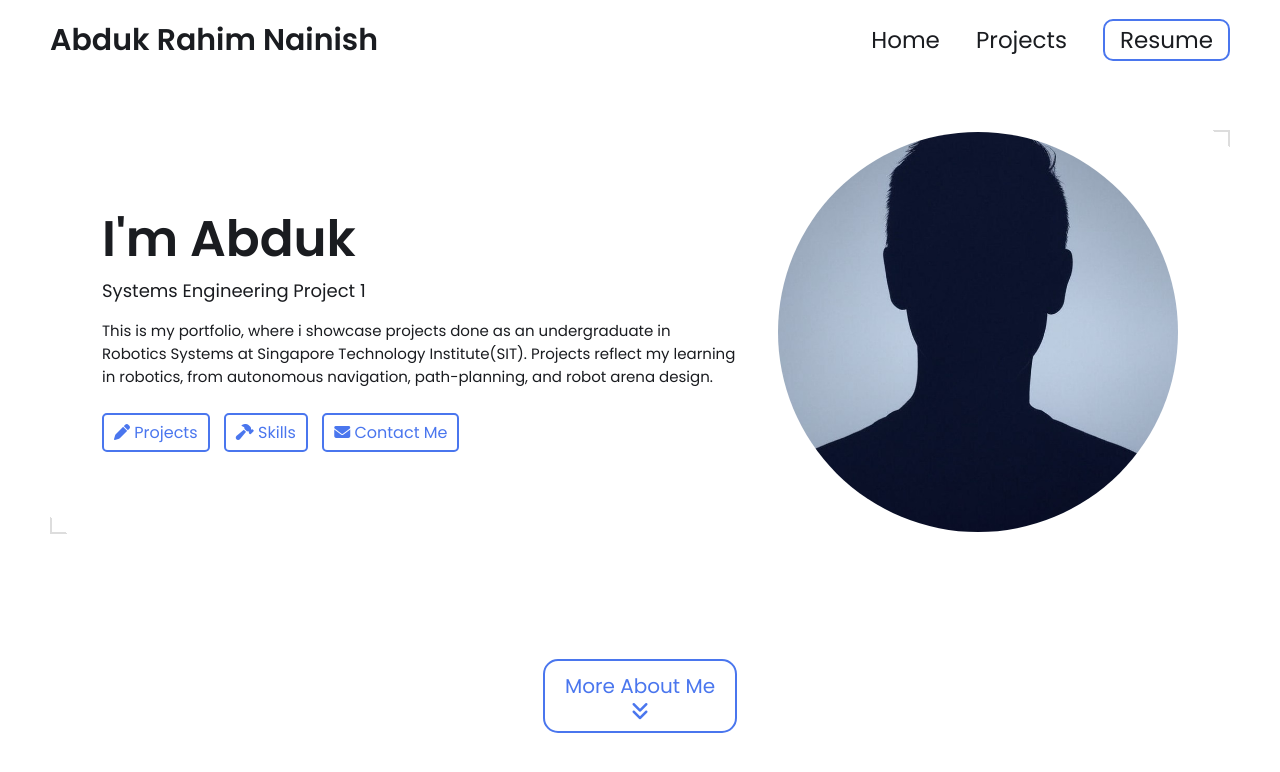
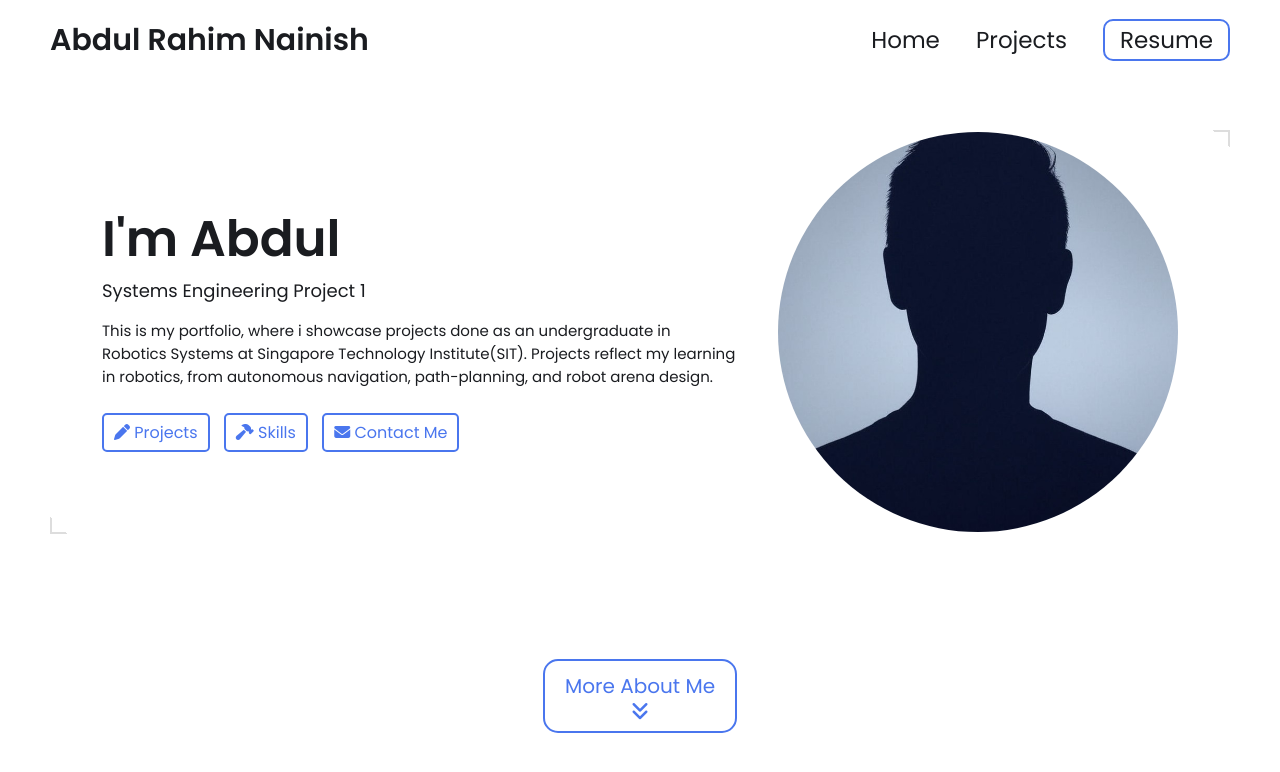
Before and after one commit to abdulrahimnainish/abdulrahimnainish.github.io, a Jekyll site: the page built from index.html, in a window 1280 px wide and 900 px high. Shown: the top 772 px of the window. Built offline with Jekyll 4.4.1, drawn with Linux system fonts in a browser that asks for light colours.

Commit message:
Update _config.yml

```diff
--- a/_config.yml
+++ b/_config.yml
@@ -12,7 +12,7 @@ title: Abdul Rahim Nainish 's Portfolio # This is what shows up in the tab of th
 
 
 # Hero Section
-name: Abduk Rahim Nainish
+name: Abdul Rahim Nainish
 headline: Systems Engineering Project 1
 description: >- # dont remove this line. this will ignore all new lines until the next section
   This is my portfolio, where i showcase projects done as an undergraduate in Robotics Systems at Singapore Technology Institute(SIT). Projects reflect my
```
